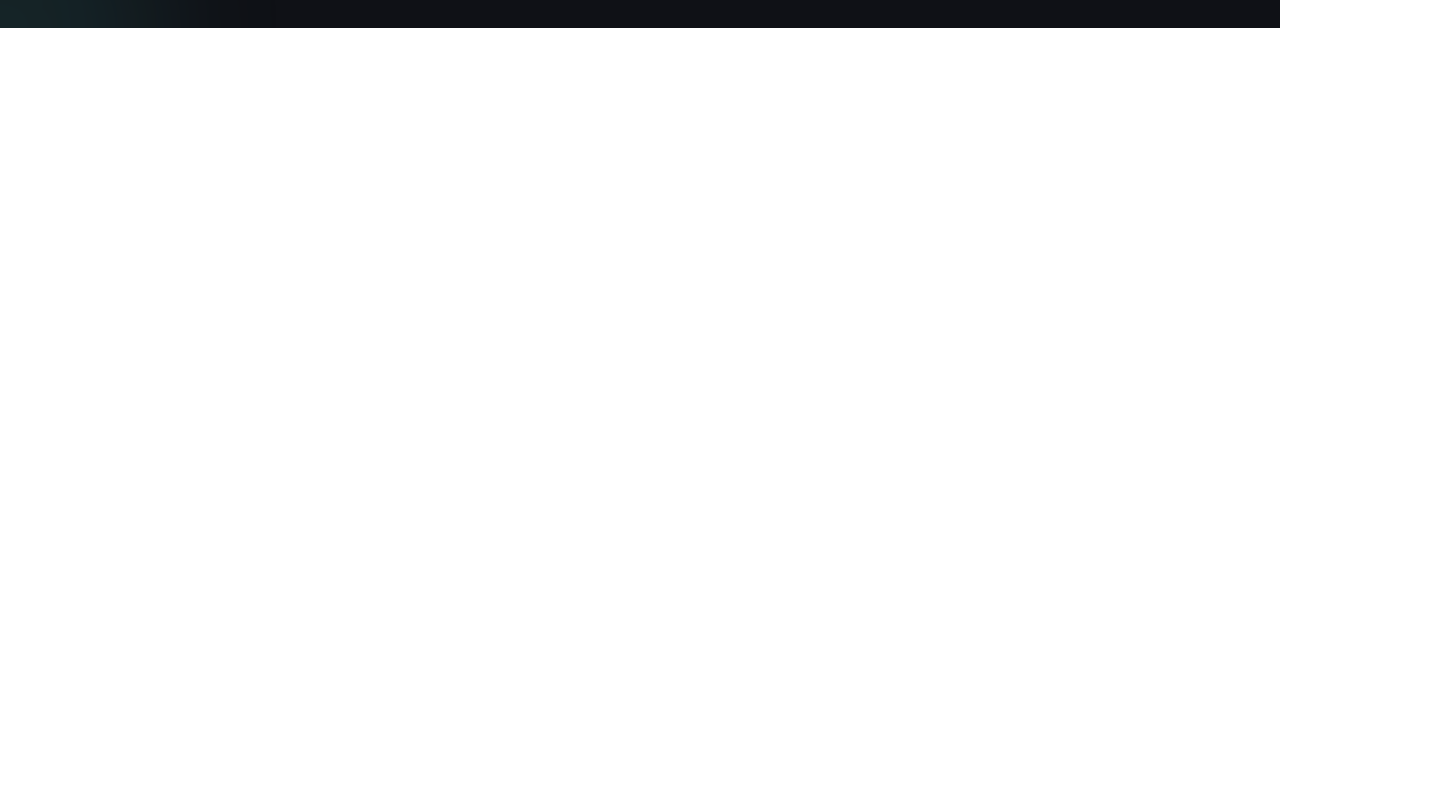
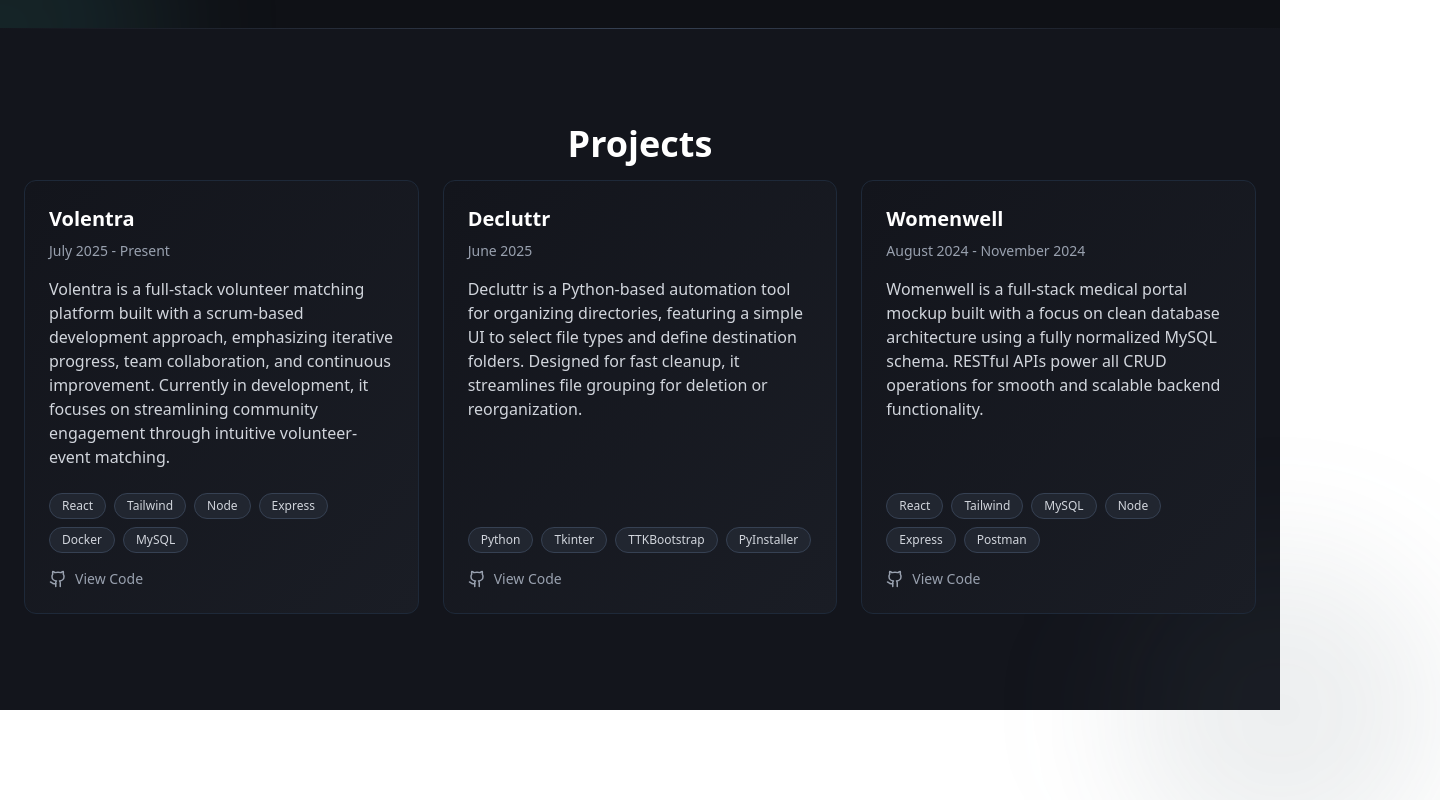
Before and after one commit to Sthiber/portfolio_website, a React (Vite) app: page / in a window 1280 px wide. Shown: the part 1920-2720 px from the top of the page, 1440 px wide, since content can reach past the window. Before the commit the page ends 1948 px from the top, so only its background shows below. Built offline with nearby package versions, Linux system fonts and the light colour scheme.

Commit message:
feat: added on the projects sections which shows off my current projects.

```diff
--- /dev/null
+++ b/components/ProjectCard.tsx
@@ -0,0 +1,71 @@
+import { ExternalLinkIcon, GithubIcon } from "lucide-react";
+interface Technology {
+  name: string;
+  color?: string;
+}
+interface ProjectCardProps {
+  title: string;
+  description: string;
+  technologies: Technology[];
+  period?: string;
+  liveLink?: string;
+  codeLink?: string;
+}
+export function ProjectCard({
+  title,
+  description,
+  technologies,
+  period,
+  liveLink,
+  codeLink,
+}: ProjectCardProps) {
+  return (
+    <div className="bg-gradient-to-br from-[#13151c] to-[#1a1d25] rounded-xl overflow-hidden border border-gray-800 hover:border-[#4ECDC4]/50 transition-all duration-300 flex flex-col h-full p-6">
+      <div className="flex flex-col flex-grow">
+        <h3 className="text-xl font-bold mb-2 text-white">{title}</h3>
+        {period && (
+          <div className="flex items-center mb-4 text-gray-400">
+            <span className="text-sm">{period}</span>
+          </div>
+        )}
+        <p className="text-gray-300 mb-6 flex-grow">{description}</p>
+        <div className="mt-auto">
+          <div className="flex flex-wrap gap-2 mb-4">
+            {technologies.map((tech) => (
+              <span
+                key={tech.name}
+                className="text-xs px-3 py-1 rounded-full bg-[#212630] border border-gray-700 text-gray-300"
+              >
+                {tech.name}
+              </span>
+            ))}
+          </div>
+          <div className="flex space-x-4 mt-4">
+            {codeLink && (
+              <a
+                href={codeLink}
+                target="_blank"
+                rel="noopener noreferrer"
+                className="flex items-center text-gray-400 hover:text-[#4ECDC4] transition-colors"
+              >
+                <GithubIcon size={18} className="mr-2" />
+                <span className="text-sm font-medium">View Code</span>
+              </a>
+            )}
+            {liveLink && (
+              <a
+                href={liveLink}
+                target="_blank"
+                rel="noopener noreferrer"
+                className="flex items-center text-gray-400 hover:text-[#4ECDC4] transition-colors"
+              >
+                <ExternalLinkIcon size={18} className="mr-2" />
+                <span className="text-sm font-medium">Live Demo</span>
+              </a>
+            )}
+          </div>
+        </div>
+      </div>
+    </div>
+  );
+}
--- /dev/null
+++ b/components/Projects.tsx
@@ -0,0 +1,28 @@
+import { ProjectCard } from "./ProjectCard";
+import { projects } from "../data/projects";
+export function Projects() {
+  return (
+    <section id="projects" className="py-24 bg-[#13151c] relative">
+      <div className="absolute top-0 left-0 w-full h-px bg-gradient-to-r from-transparent via-gray-700 to-transparent"></div>
+      <div className="absolute -right-40 -bottom-40 w-80 h-80 bg-[#556270]/10 rounded-full blur-3xl"></div>
+      <div className="container mx-auto px-6 relative z-10">
+        <h2 className="text-3xl md:text-4xl font-bold mb-4 text-center text-white">
+          Projects
+        </h2>
+        <div className="grid grid-cols-1 md:grid-cols-2 lg:grid-cols-3 gap-6">
+          {projects.map((project) => (
+            <ProjectCard
+              key={project.id}
+              title={project.title}
+              period={project.period}
+              description={project.description}
+              technologies={project.technologies}
+              liveLink={project.liveLink}
+              codeLink={project.codeLink}
+            />
+          ))}
+        </div>
+      </div>
+    </section>
+  );
+}
--- /dev/null
+++ b/data/projects.ts
@@ -0,0 +1,68 @@
+export type Technology = { name: string; color?: string };
+
+export type Project = {
+  id: number;
+  title: string;
+  period: string;
+  description: string;
+  technologies: Technology[];
+  liveLink?: string;
+  codeLink?: string;
+};
+
+export const projects: Project[] = [
+  {
+    id: 1,
+    title: "Volentra",
+    period: "July 2025 - Present",
+    description:
+      "Volentra is a full-stack volunteer matching platform built with a scrum-based development approach, emphasizing iterative progress, team collaboration, and continuous improvement. Currently in development, it focuses on streamlining community engagement through intuitive volunteer-event matching.",
+    technologies: [
+      { name: "React" },
+      { name: "Tailwind" },
+      { name: "Node" },
+      { name: "Express" },
+      { name: "Docker" },
+      { name: "MySQL" },
+    ],
+    codeLink: "https://github.com/Sthiber/COSC-4353-Project",
+  },
+  {
+    id: 2,
+    title: "Decluttr",
+    period: "June 2025",
+    description:
+      "Decluttr is a Python-based automation tool for organizing directories, featuring a simple UI to select file types and define destination folders. Designed for fast cleanup, it streamlines file grouping for deletion or reorganization.",
+    technologies: [
+      {
+        name: "Python",
+      },
+      {
+        name: "Tkinter",
+      },
+      {
+        name: "TTKBootstrap",
+      },
+      {
+        name: "PyInstaller",
+      },
+    ],
+    codeLink: "https://github.com/Sthiber/Decluttr",
+  },
+  {
+    id: 3,
+    title: "Womenwell",
+    period: "August 2024 - November 2024",
+    description:
+      "Womenwell is a full-stack medical portal mockup built with a focus on clean database architecture using a fully normalized MySQL schema. RESTful APIs power all CRUD operations for smooth and scalable backend functionality.",
+    technologies: [
+      { name: "React" },
+      { name: "Tailwind" },
+      { name: "MySQL" },
+      { name: "Node" },
+      { name: "Express" },
+      { name: "Postman" },
+    ],
+    codeLink: "https://github.com/Knathmer/Hospital_System",
+  },
+];
--- a/src/App.tsx
+++ b/src/App.tsx
@@ -2,6 +2,7 @@ import { Hero } from "../components/Hero";
 import { Navbar } from "../components/Navbar";
 import { About } from "../components/About";
 import { Skills } from "../components/Skills";
+import { Projects } from "../components/Projects";
 function App() {
   return (
     <div className="bg-[#0f1116] text-white min-h-screen w-full">
@@ -10,6 +11,7 @@ function App() {
         <Hero />
         <About />
         <Skills />
+        <Projects />
       </main>
     </div>
   );
```
